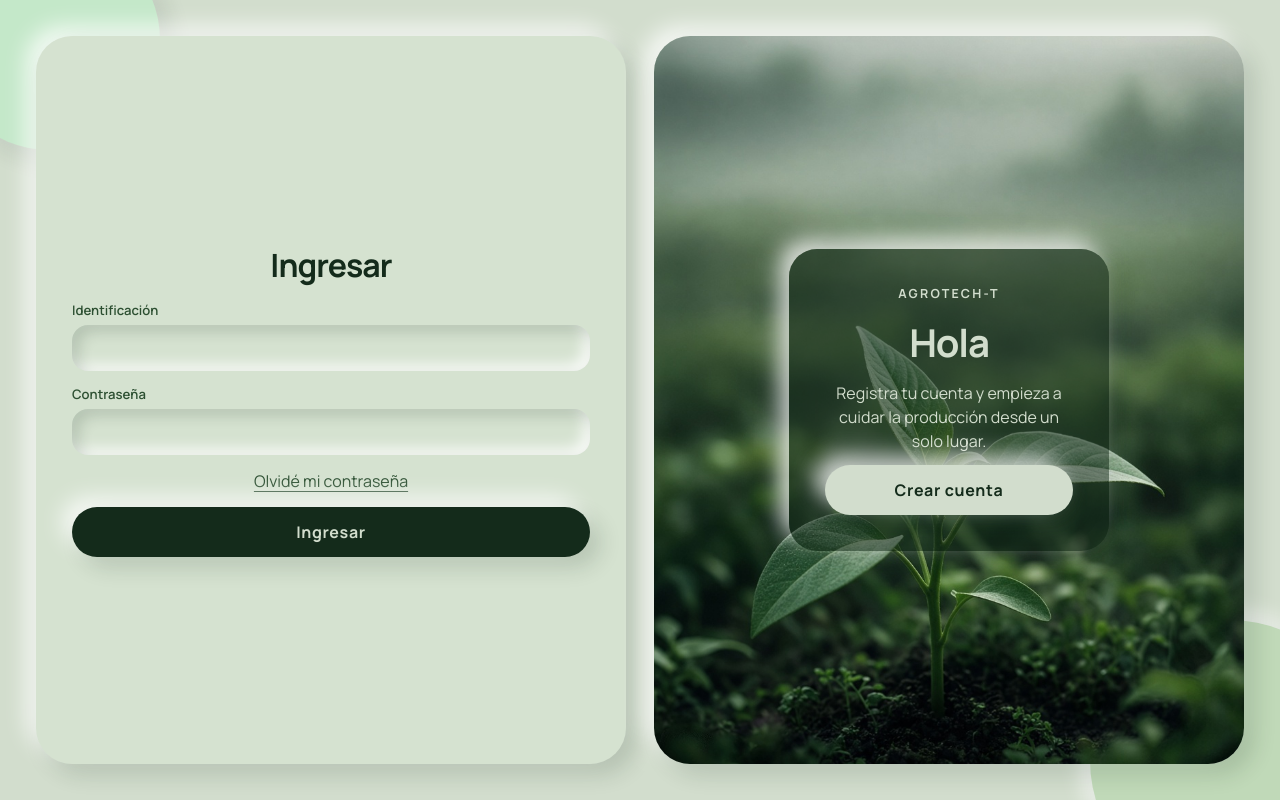
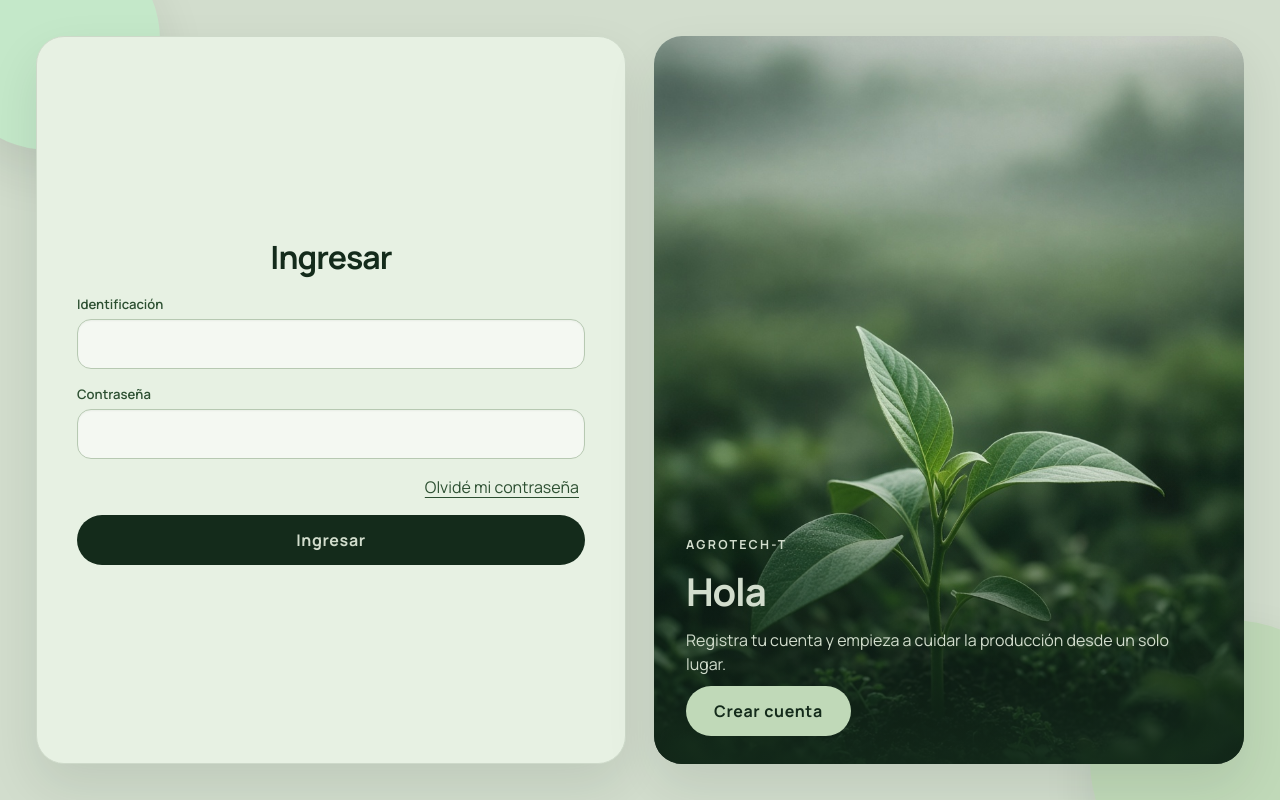
Before and after one commit to AGROTECH-T/AGROTECH-T-FRONTEND, a React (Vite) app: page / in a window 1280 px wide. Built offline with nearby package versions, Linux system fonts and the light colour scheme.

Commit message:
style(auth): suavizar tarjetas y campos
La paleta verde se mantiene y los cuadros dejan de verse hundidos.

```diff
--- a/src/styles/auth.css
+++ b/src/styles/auth.css
@@ -1,8 +1,8 @@
 /**
- * Pantalla de acceso neomórfica.
+ * Pantalla de acceso.
  *
  * Propósito: componer los dos paneles, la foto y los controles.
- * Contexto: paleta verde única, superficies hundidas y botones en pastilla.
+ * Contexto: paleta verde única, tarjetas suaves y campos con borde claro.
  * @author Cristian Deysdayr Jimenez
  */
 
@@ -31,33 +31,35 @@ body {
   display: flex;
   flex-direction: column;
   justify-content: center;
-  gap: 14px;
+  gap: 16px;
   margin: 0;
-  padding: 40px 36px;
-  border: 0;
-  border-radius: 36px;
-  background: var(--surface);
+  padding: 44px 40px;
+  border: 1px solid color-mix(in srgb, var(--line) 70%, white);
+  border-radius: 28px;
+  background: var(--card);
   box-shadow: var(--raised);
   max-height: calc(100vh - 72px);
   overflow: auto;
 }
 
-.welcome { overflow: hidden; padding: 0; min-height: 560px; }
+.welcome { overflow: hidden; padding: 0; min-height: 560px; border: 0; }
 .welcome img { position: absolute; inset: 0; width: 100%; height: 100%; object-fit: cover; }
 .welcome-copy {
-  position: relative;
+  position: absolute;
+  right: 0;
+  bottom: 0;
+  left: 0;
   z-index: 1;
   display: flex;
   flex-direction: column;
-  gap: 12px;
-  max-width: 320px;
-  margin: auto;
-  padding: 36px;
-  text-align: center;
+  align-items: flex-start;
+  gap: 10px;
+  margin: 0;
+  padding: 88px 32px 28px;
+  text-align: left;
   color: var(--paper);
-  background: color-mix(in srgb, var(--forest) 55%, transparent);
-  border-radius: 28px;
-  box-shadow: var(--raised);
+  background: linear-gradient(to top, color-mix(in srgb, var(--forest) 88%, transparent), transparent);
+  box-shadow: none;
 }
 
 h1, h2 { margin: 0; font-weight: 700; letter-spacing: -0.03em; }
@@ -75,15 +77,19 @@ p { margin: 0; line-height: 1.5; }
 .field { display: flex; flex-direction: column; gap: 6px; color: var(--leaf); font-size: 0.82rem; font-weight: 600; }
 .field input {
   width: 100%;
-  border: 0;
-  border-radius: 16px;
-  padding: 14px 16px;
+  border: 1px solid var(--line);
+  border-radius: 14px;
+  padding: 15px 16px;
   color: var(--ink);
-  background: var(--surface);
+  background: var(--field);
   box-shadow: var(--inset);
   font: inherit;
 }
-.field input:focus { outline: 2px solid var(--moss); outline-offset: 2px; }
+.field input:focus {
+  outline: none;
+  border-color: var(--moss);
+  box-shadow: 0 0 0 3px color-mix(in srgb, var(--moss) 28%, transparent);
+}
 
 .choices { border: 0; display: flex; gap: 16px; justify-content: center; color: var(--leaf); }
 .choices legend { margin-bottom: 8px; }
@@ -96,9 +102,10 @@ button { font: inherit; cursor: pointer; }
   font-weight: 700;
   letter-spacing: 0.04em;
 }
-.solid { color: var(--paper); background: var(--forest); box-shadow: var(--raised); }
+.solid { width: 100%; color: var(--paper); background: var(--forest); box-shadow: none; }
 .solid:disabled { opacity: 0.7; cursor: wait; }
-.ghost { color: var(--forest); background: var(--paper); box-shadow: var(--raised); }
+.ghost { color: var(--forest); background: var(--foam); box-shadow: none; }
+.form .text-link { align-self: flex-end; }
 .text-link { border: 0; background: transparent; color: var(--leaf); text-decoration: underline; text-underline-offset: 4px; }
 .notice, .alert { text-align: center; font-size: 0.9rem; }
 .alert { color: var(--forest); }
--- a/src/styles/tokens.css
+++ b/src/styles/tokens.css
@@ -17,10 +17,13 @@
   --mint: #c4e8c9;
   --paper: #d2ddcd;
   --surface: #d5e2d0;
+  --card: #e7f1e3;
+  --field: #f4f8f2;
+  --line: #b7c9b2;
   --light: rgba(255, 255, 255, 0.78);
-  --shade: rgba(20, 43, 27, 0.16);
-  --raised: 10px 10px 22px var(--shade), -10px -10px 22px var(--light);
-  --inset: inset 7px 7px 14px var(--shade), inset -7px -7px 14px var(--light);
+  --shade: rgba(20, 43, 27, 0.12);
+  --raised: 0 22px 50px rgba(20, 43, 27, 0.1);
+  --inset: inset 0 1px 2px rgba(20, 43, 27, 0.05);
   --font: "Manrope", "Segoe UI", sans-serif;
   color: var(--ink);
   font-family: var(--font);
```
